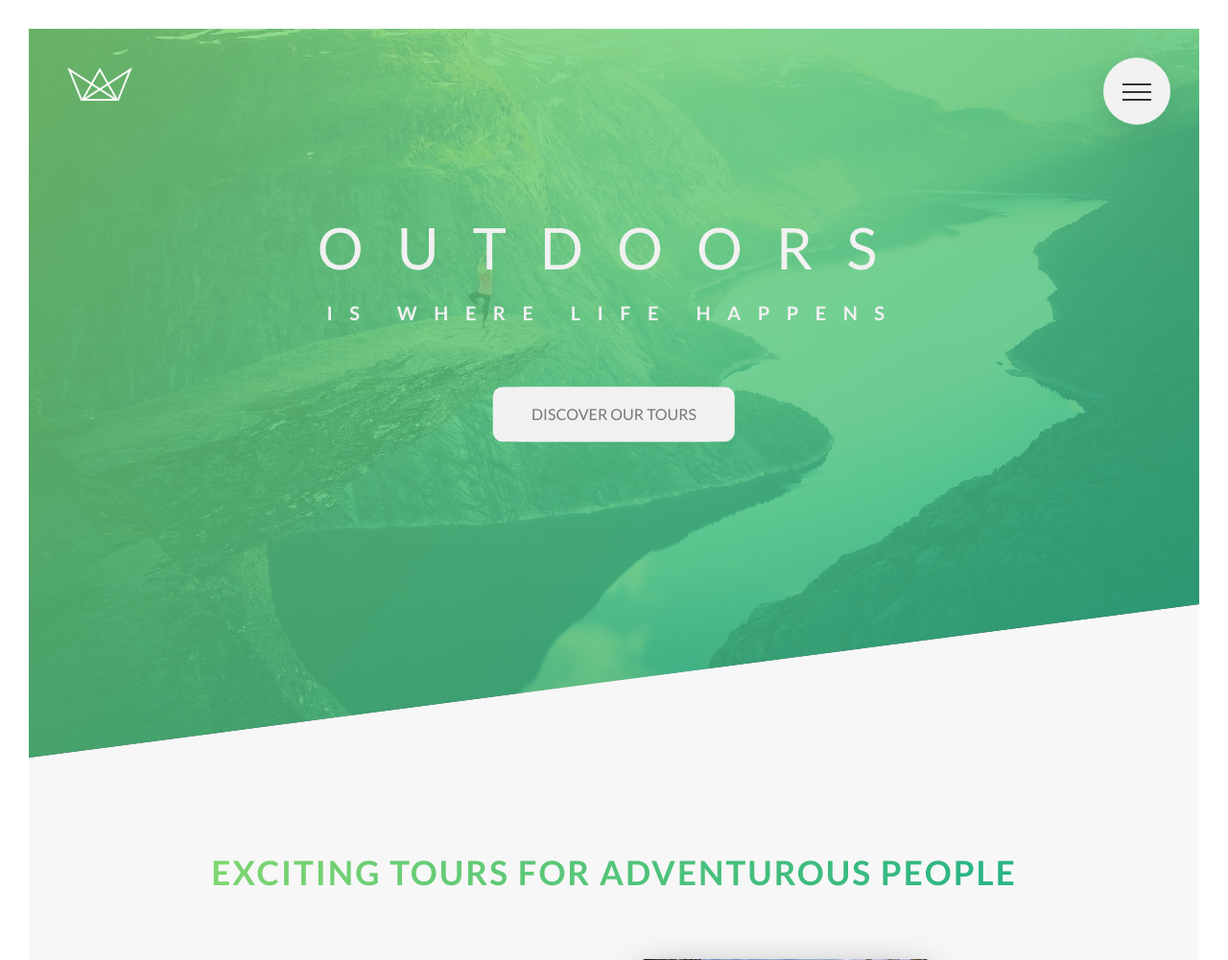
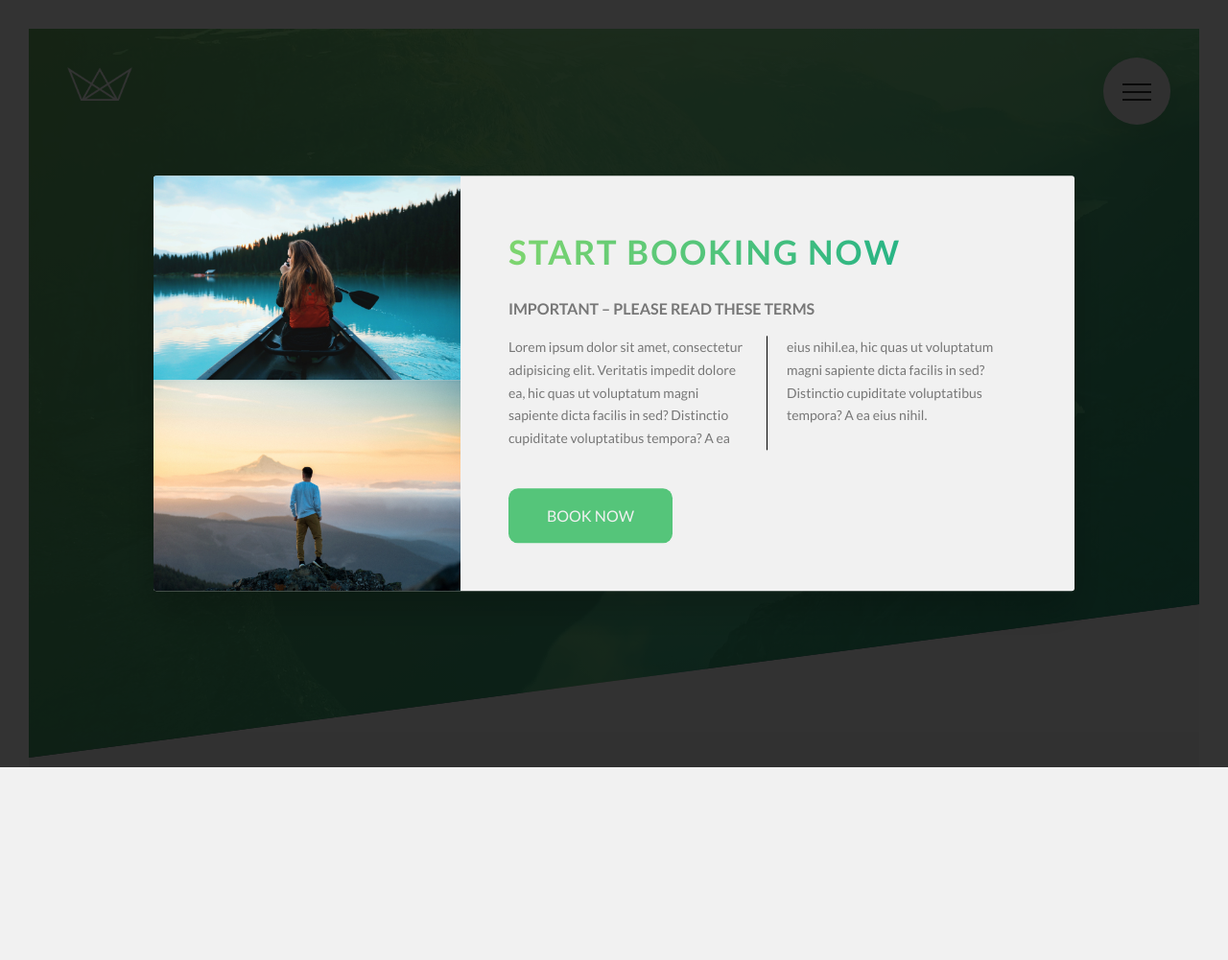
Before and after one commit to peteyb/advanced-css-course, a PHP site: page /Natours/starter/home.html in a window 1280 px wide. Shown: the top 1001 px of the page at 96% size. After the commit the page ends 800 px from the top, so only its background shows below. Run offline with PHP 8.4, Linux system fonts and the light colour scheme.

Commit message:
popup with column-count

```diff
--- a/Natours/starter/css/style.css
+++ b/Natours/starter/css/style.css
@@ -452,6 +452,44 @@
     transform: translateX(-4rem) scale(1);
     filter: blur(3px) brightness(80%); }
 
+.popup {
+  height: 100vh;
+  width: 100%;
+  position: fixed;
+  top: 0;
+  left: 0;
+  background-color: rgba(0, 0, 0, 0.8);
+  z-index: 10000; }
+  .popup__content {
+    position: absolute;
+    top: 50%;
+    left: 50%;
+    transform: translate(-50%, -50%);
+    width: 75%;
+    background-color: #f1f1f1;
+    box-shadow: 0 2rem 4rem rgba(0, 0, 0, 0.2);
+    border-radius: 3px;
+    display: table;
+    overflow: hidden; }
+  .popup__left {
+    width: 33.33%;
+    display: table-cell;
+    vertical-align: middle; }
+  .popup__right {
+    width: 66.667%;
+    display: table-cell;
+    vertical-align: middle;
+    padding: 3rem 5rem; }
+  .popup__img {
+    display: block;
+    width: 100%; }
+  .popup__text {
+    font-size: 1.4rem;
+    margin-bottom: 4rem;
+    column-count: 2;
+    column-gap: 4rem;
+    column-rule: 1px solid #000; }
+
 .navigation__checkbox {
   display: none; }
 
--- a/Natours/starter/home.html
+++ b/Natours/starter/home.html
@@ -381,6 +381,23 @@
         </div>
     </footer>
 
+    <div class="popup">
+        <div class="popup__content">
+            <div class="popup__left">
+                <img src="img/nat-8.jpg" alt="tour" class="popup__img">
+                <img src="img/nat-9.jpg" alt="tour photo 2" class="popup__img">
+            </div>
+            <div class="popup__right">
+                <h2 class="heading-secondary u-mb-small">Start booking now</h2>
+                <h3 class="heading-tertiary u-mb-small">Important &ndash; Please read these terms</h3>
+                <div class="popup__text">
+                    Lorem ipsum dolor sit amet, consectetur adipisicing elit. Veritatis impedit dolore ea, hic quas ut voluptatum magni sapiente dicta facilis in sed? Distinctio cupiditate voluptatibus tempora? A ea eius nihil.ea, hic quas ut voluptatum magni sapiente dicta facilis in sed? Distinctio cupiditate voluptatibus tempora? A ea eius nihil.
+                </div>
+                <a href="#" class="btn btn--green">book now</a>
+            </div>
+        </div>
+    </div>
+
     <!-- <section class="grid-test">
         <div class="row">
             <div class="col-1-of-2">
--- /dev/null
+++ b/Natours/starter/sass/components/_popup.scss
@@ -0,0 +1,47 @@
+.popup {
+    height: 100vh;
+    width: 100%;
+    position: fixed;
+    top: 0;
+    left: 0;
+    background-color: rgba($color-black, 0.8);
+    z-index: 10000;
+
+    &__content {
+        @include centered;
+
+        width: 75%;
+        background-color: $color-white;
+        box-shadow: 0 2rem 4rem rgba($color-black, .2);
+        border-radius: $default-border-radius;
+        display: table;
+        overflow: hidden;
+    }
+
+    &__left {
+        width: 33.33%;
+        display: table-cell;
+        vertical-align: middle;
+    }
+
+    &__right {
+        width: 66.667%;
+        display: table-cell;
+        vertical-align: middle;
+        padding: 3rem 5rem;
+    }
+
+    &__img {
+        display: block;
+        width: 100%;
+    }
+
+    &__text {
+        font-size: 1.4rem;
+        margin-bottom: 4rem;
+
+        column-count: 2;
+        column-gap: 4rem;
+        column-rule: 1px solid $color-black;
+    }
+}
--- a/Natours/starter/sass/main.scss
+++ b/Natours/starter/sass/main.scss
@@ -14,6 +14,7 @@
 @import "components/composition";
 @import "components/feature-box";
 @import "components/story";
+@import "components/popup";
 
 @import "layout/navigation";
 @import "layout/footer";
```
